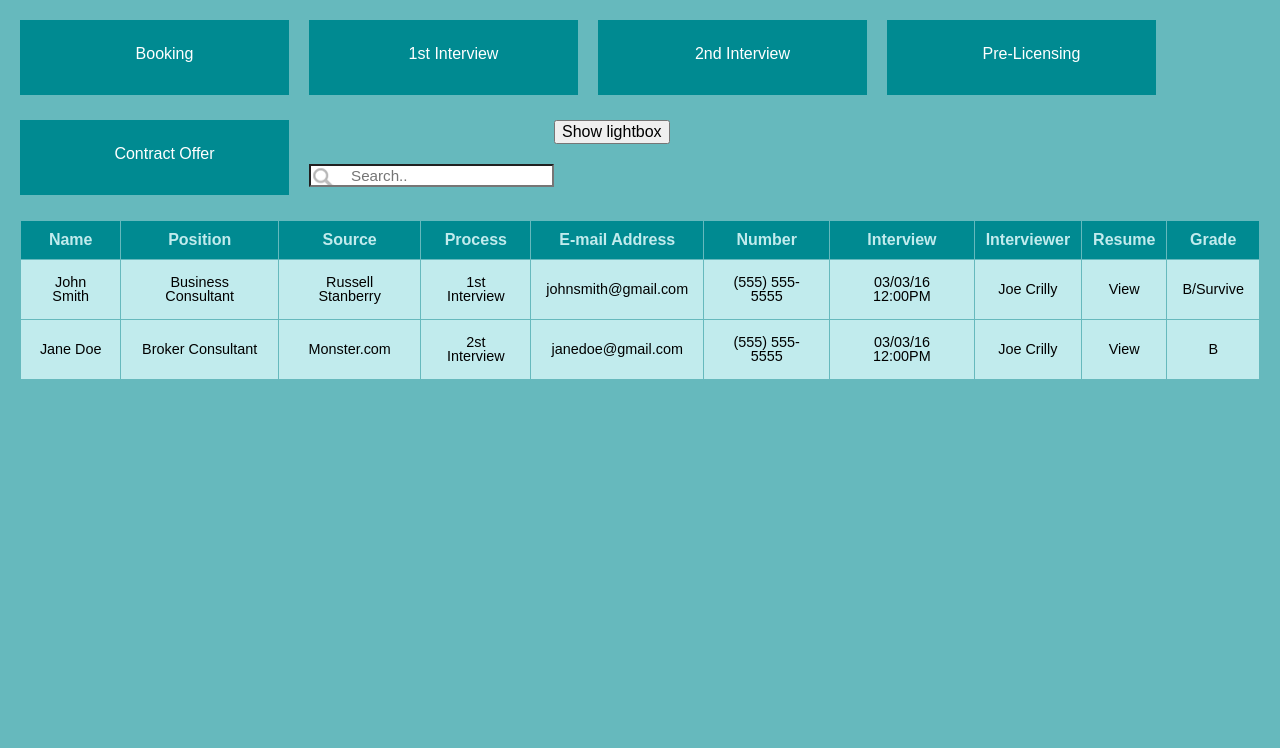
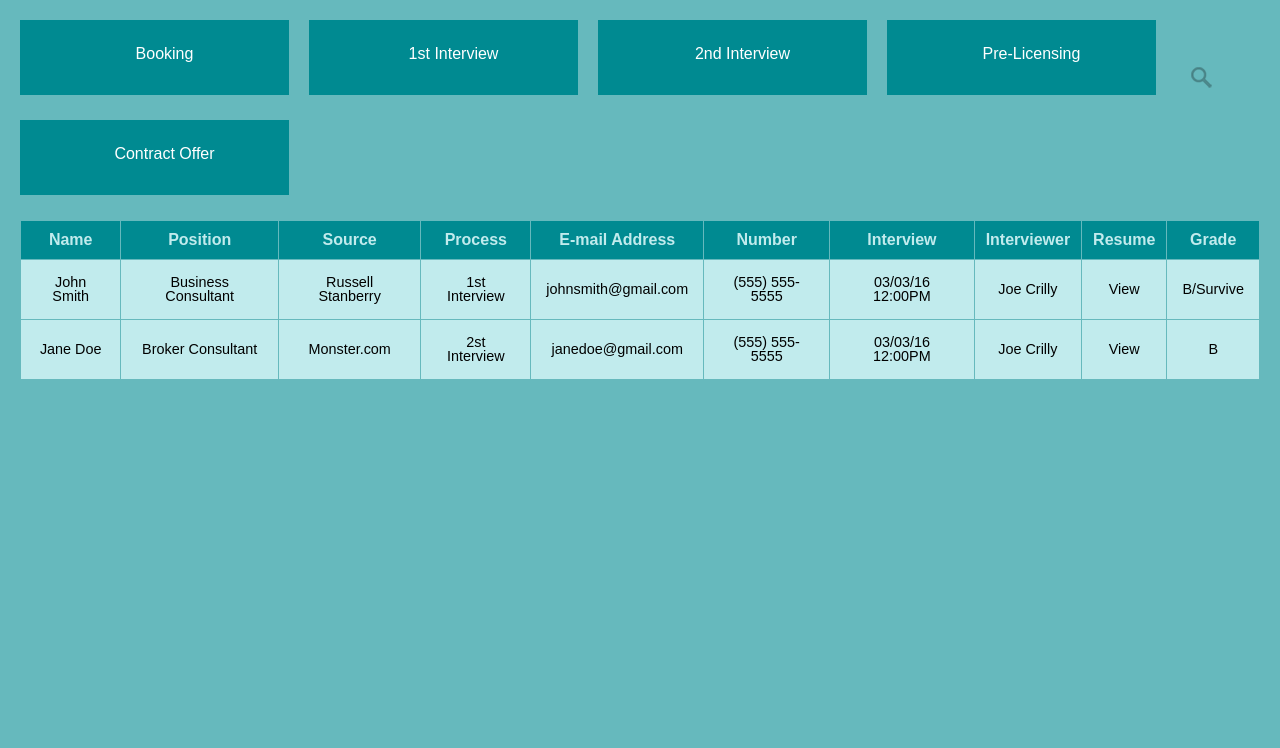
Before and after one commit to carmen-ng/ProjectX, a PHP site: page /ReviewLeads.html in a window 1280 px wide. Shown: the part 70-818 px from the top of the page. Run offline with PHP 8.4, Linux system fonts and the light colour scheme; some libraries are stand-ins or nearby versions.

Commit message:
create leads css

```diff
--- a/recruit/ReviewLeads.html
+++ b/recruit/ReviewLeads.html
@@ -68,15 +68,12 @@
 			    <p>Contract Offer</p>
 			</div>
 
+			<br><br>
 			<!--Search Bar-->
-			<form>
-			  <input type="text" name="search" placeholder="Search..">
-			</form>
 
 
-
-			<button onclick="document.getElementById('lightbox').style.display='inline';">
-			Show lightbox
+			<button name="searchbtn1" onclick="document.getElementById('lightbox').style.display='inline';">
+			<span>Search</span>
 			</button>
 
 
@@ -89,15 +86,16 @@
 			   <tr>
 			   <td class="lightbox_table_cell" align="center">
 			      <div id="lightbox_content" style=
-			            "width:300px;
+			            "width:300px; height 300px;
 			            background-color:#008080;
 			            border:5px solid black;
 			            margin-left:700px;">
-			         <p>Search results appear here.</p>
-			         <p><a href="SearchLeads.html">
-						Click for further results.
-						</a></p>
-
+			            <p>
+			         		<form action="SearchLeads.html" method="get">
+				 			 <input type="text" name="search" placeholder="Search..">
+				 			 <input type="submit" name="searchbtn" value="Search">
+							</form>
+						</p><br><br>
 			      </div>
 
 			   </td>
--- a/recruit/createRec.html
+++ b/recruit/createRec.html
@@ -22,8 +22,8 @@
 					<nav class="cbp-spmenu cbp-spmenu-vertical cbp-spmenu-left" id="cbp-spmenu-s1">
 						<h3>Recruitment</h3>
 						<a href="createRec.html" class="active">Create a Lead Profile</a>
-						<a href="ReviewLeads.html">Search Recruit Leads</a>
-						<a href="#">View Recruit Leads</a>
+						<a href="#">Search Recruit Leads</a>
+						<a href="ReviewLeads.html">View Recruit Leads</a>
 						<a href="#">Menu Item</a>
 					</nav>
 					<!-- end codrop -->
--- a/recruit/re.css
+++ b/recruit/re.css
@@ -39,13 +39,47 @@ table {
 	border-spacing: 0;
 }
 
-input[type=text] {
-    background-color: white;
+
+input[type=text], input[type=checkbox], select {
+    background-color: #c1ebed;
+    border: 1px solid #c1ebed;
+    margin: 3px;
+}
+
+
+input[name="search"] {
     background-image: url('searchicon.png');
-    background-position: 0px 0px;
+    background-position: 0px 2.5px;
     background-repeat: no-repeat;
     padding-left: 40px;
-    margin-top: 44px;
+    height: 30px;
+    width: 50%;
+    display: inline-block;
+    margin: 0px 5px 50px 5px;
+}
+
+input[name="searchbtn"]{
+	background-color: #66b9bd;
+	color: #fff;
+	border: 0;
+	height: 30px;
+	width: 25%;
+	margin: 0px 5px 50px 5px;
+    display: inline-block;
+}
+
+button[name="searchbtn1"]{
+	background-image: url('searchicon.png');
+	background-color: #66b9bd;
+	background-repeat: no-repeat;
+	background-position: 50% 50%;
+	height: 50px;
+	width: 50px;
+	border: none;
+}
+
+button[name="searchbtn1"] span {
+	display: none;
 }
 
 .black_overlay{
@@ -103,8 +137,9 @@ input[type=text] {
 
 .lightbox_content {
 	left: 300px;
+	height: 100%;
 	width:200px;
-	background-color:#008080;
+	background-color:#008a91;
 	border:5px solid black;
 }
 
```
